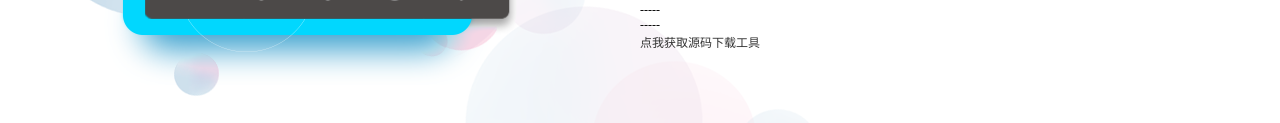
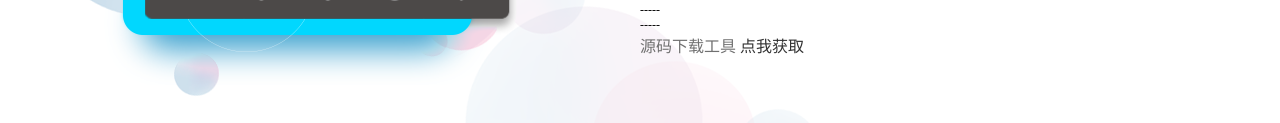
Before and after one commit to devnasita/minixk.github.io, a plain HTML site: page index.html in a window 1280 px wide. Shown: the part 443-566 px from the top of the page. Drawn offline with Linux system fonts and the light colour scheme.

Commit message:
Update index.html

```diff
--- a/index.html
+++ b/index.html
@@ -68,7 +68,7 @@ alert("公告：（鉴于目前迷你更新后无法使用辅助，，暂时停
 				<p class="p-info"><a href="/xk.oldapp.github.io/">点我下载过去版本</a></p>
 				<p>-----</p>
 				<p>-----</p>
-				<p><a href="/xk.oldapp.github.io/YM Download Tool.zip">点我获取源码下载工具</a></p>
+				<p class="p-info">源码下载工具<a href="/xk.oldapp.github.io/YM Download Tool.zip">  点我获取</a></p>
 		</div>
 		</div>
 	</div>
```
